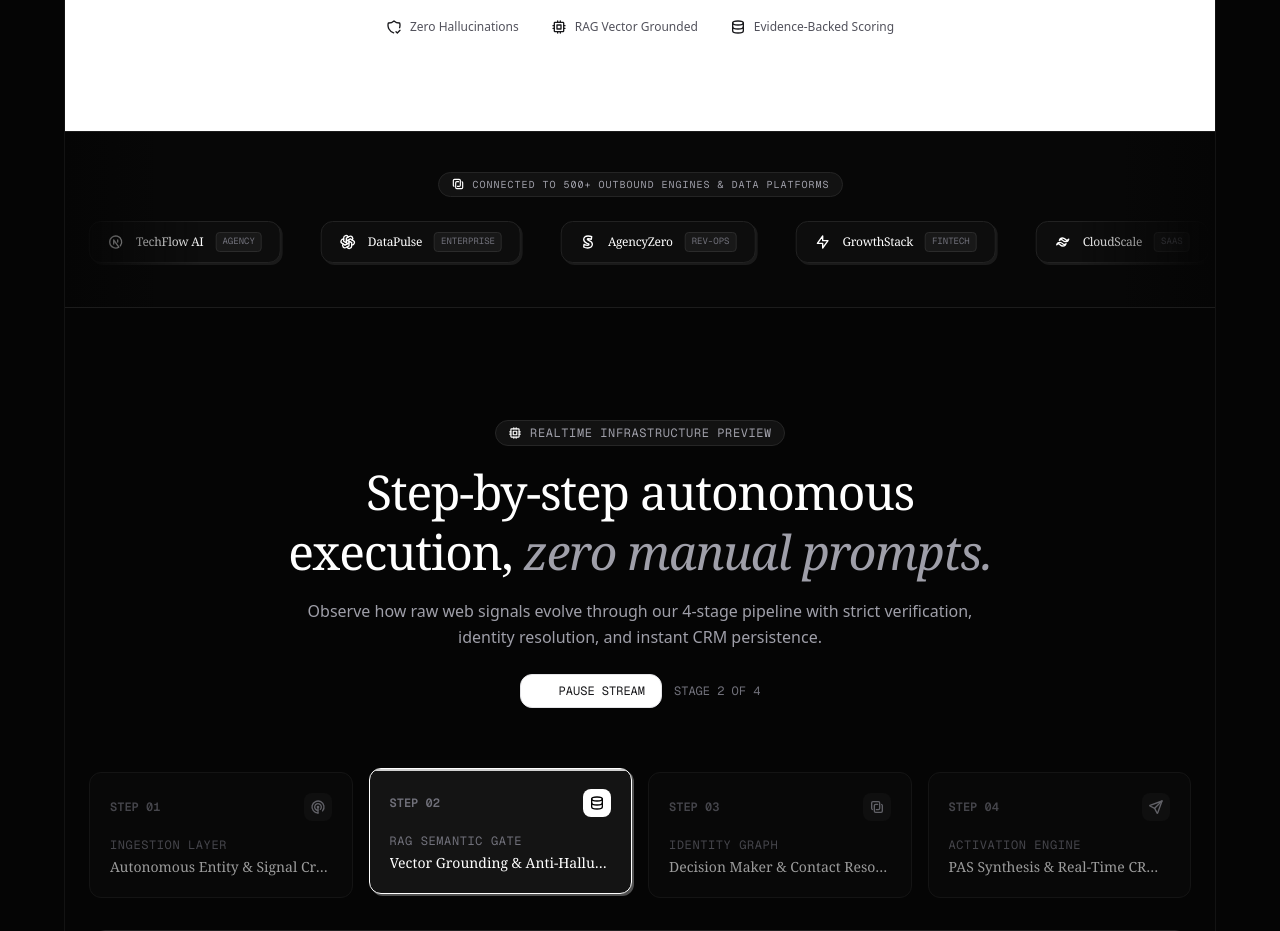
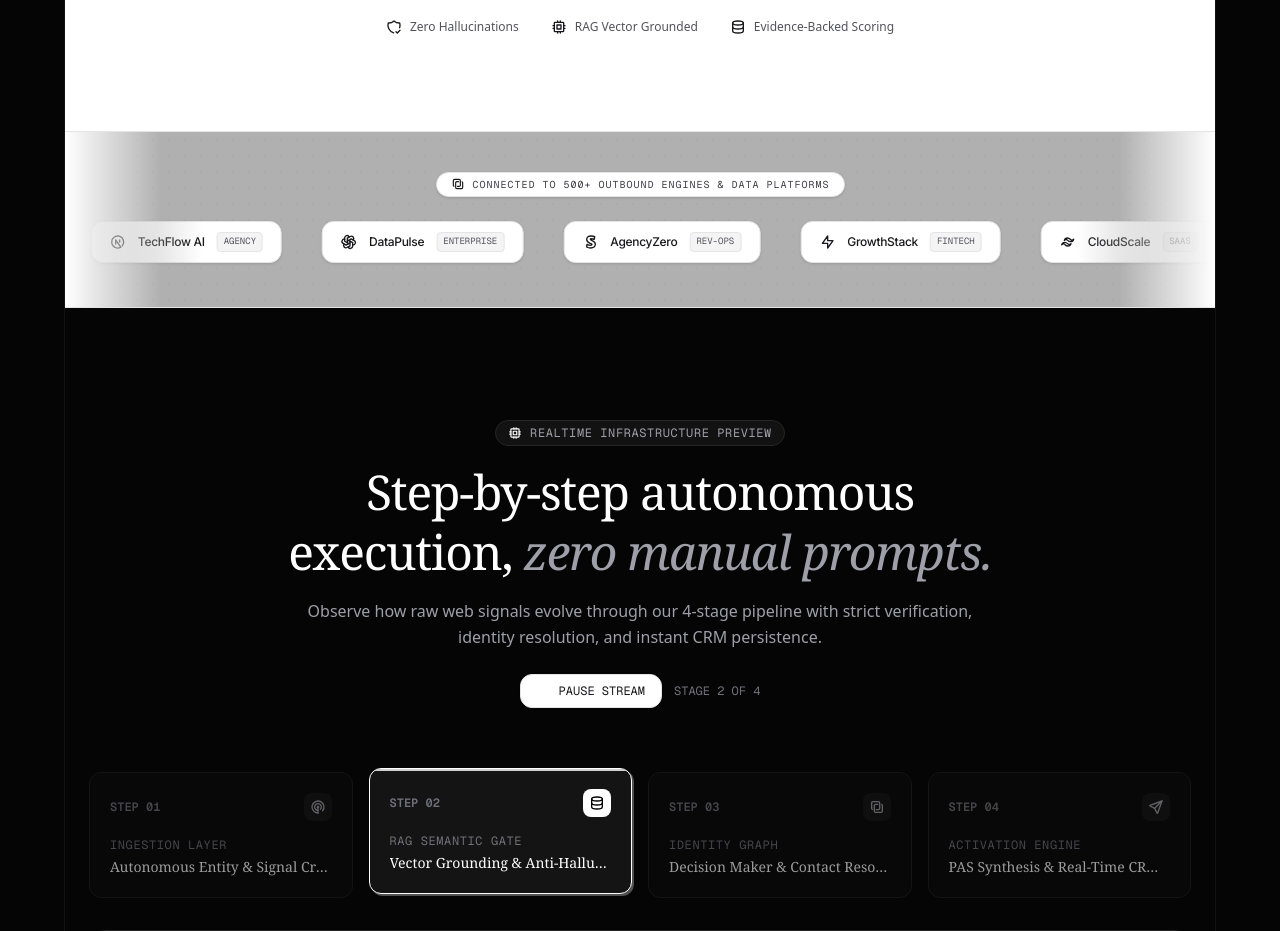
Before and after one commit to fit-edoc/prostichemet, a Next.js app in the folder frontend/: page / in a window 1280 px wide. Shown: the part 820-1751 px from the top of the page. Built offline with nearby package versions, Linux system fonts and the light colour scheme; no server answers; a web font is replaced by a local one.

Commit message:
feat(landing): style LogoMarquee track with zinc borders and company emblems

```diff
--- a/frontend/src/components/landing/LogoMarquee.tsx
+++ b/frontend/src/components/landing/LogoMarquee.tsx
@@ -26,18 +26,18 @@ export function LogoMarquee() {
   ];
 
   return (
-    <div className="w-full py-10 border-y border-[#1C1C1C] bg-[#070707] relative overflow-hidden">
+    <div className="w-full py-10 border-y border-zinc-200 bg-zinc-50/70 relative overflow-hidden">
       {/* Carbon pattern line subtle overlay */}
-      <div className="absolute inset-0 opacity-15 carbon-gutter pointer-events-none" />
+      <div className="absolute inset-0 opacity-40 carbon-gutter pointer-events-none" />
 
       {/* Edge gradient masks for seamless fade */}
-      <div className="absolute top-0 bottom-0 left-0 w-24 bg-gradient-to-r from-[#050505] to-transparent z-10 pointer-events-none" />
-      <div className="absolute top-0 bottom-0 right-0 w-24 bg-gradient-to-l from-[#050505] to-transparent z-10 pointer-events-none" />
+      <div className="absolute top-0 bottom-0 left-0 w-24 bg-gradient-to-r from-white to-transparent z-10 pointer-events-none" />
+      <div className="absolute top-0 bottom-0 right-0 w-24 bg-gradient-to-l from-white to-transparent z-10 pointer-events-none" />
 
       {/* Header telemetry text */}
       <div className="max-w-7xl mx-auto px-6 mb-5 text-center relative z-10">
-        <div className="inline-flex items-center gap-2 px-3 py-1 rounded-full bg-[#121212] border border-[#242424] text-[10px] font-mono tracking-widest uppercase text-zinc-400">
-          <IconLayersLinked className="w-3.5 h-3.5 text-white" />
+        <div className="inline-flex items-center gap-2 px-3.5 py-1 rounded-full bg-white border border-zinc-200 text-[10px] font-mono tracking-widest uppercase text-zinc-700 shadow-sm">
+          <IconLayersLinked className="w-3.5 h-3.5 text-zinc-900" />
           <span>CONNECTED TO 500+ OUTBOUND ENGINES & DATA PLATFORMS</span>
         </div>
       </div>
@@ -49,13 +49,13 @@ export function LogoMarquee() {
           {logos.map((item, idx) => (
             <div
               key={`logo-1-${idx}`}
-              className="flex items-center gap-3 px-4.5 py-2.5 rounded-xl bg-[#0D0D0D] border border-[#222222] text-zinc-300 hover:text-white hover:border-zinc-400 hover:bg-[#141414] transition-all cursor-default shadow-[2px_2px_0px_rgba(255,255,255,0.08)] group shrink-0"
+              className="flex items-center gap-3 px-4.5 py-2.5 rounded-xl bg-white border border-zinc-200 text-zinc-800 hover:text-black hover:border-zinc-400 hover:bg-zinc-50 transition-all cursor-default shadow-sm group shrink-0"
             >
-              <item.icon className="w-4 h-4 text-white group-hover:scale-110 transition-transform" />
-              <span className="text-xs font-serif tracking-tight text-white">
+              <item.icon className="w-4 h-4 text-zinc-900 group-hover:scale-110 transition-transform" />
+              <span className="text-xs font-inter font-medium tracking-tight text-zinc-900">
                 {item.name}
               </span>
-              <span className="text-[9px] font-mono px-1.5 py-0.5 rounded bg-[#181818] text-zinc-500 border border-[#2B2B2B]">
+              <span className="text-[9px] font-mono px-1.5 py-0.5 rounded bg-zinc-100 text-zinc-600 border border-zinc-200">
                 {item.tag}
               </span>
             </div>
@@ -67,13 +67,13 @@ export function LogoMarquee() {
           {logos.map((item, idx) => (
             <div
               key={`logo-2-${idx}`}
-              className="flex items-center gap-3 px-4.5 py-2.5 rounded-xl bg-[#0D0D0D] border border-[#222222] text-zinc-300 hover:text-white hover:border-zinc-400 hover:bg-[#141414] transition-all cursor-default shadow-[2px_2px_0px_rgba(255,255,255,0.08)] group shrink-0"
+              className="flex items-center gap-3 px-4.5 py-2.5 rounded-xl bg-white border border-zinc-200 text-zinc-800 hover:text-black hover:border-zinc-400 hover:bg-zinc-50 transition-all cursor-default shadow-sm group shrink-0"
             >
-              <item.icon className="w-4 h-4 text-white group-hover:scale-110 transition-transform" />
-              <span className="text-xs font-serif tracking-tight text-white">
+              <item.icon className="w-4 h-4 text-zinc-900 group-hover:scale-110 transition-transform" />
+              <span className="text-xs font-inter font-medium tracking-tight text-zinc-900">
                 {item.name}
               </span>
-              <span className="text-[9px] font-mono px-1.5 py-0.5 rounded bg-[#181818] text-zinc-500 border border-[#2B2B2B]">
+              <span className="text-[9px] font-mono px-1.5 py-0.5 rounded bg-zinc-100 text-zinc-600 border border-zinc-200">
                 {item.tag}
               </span>
             </div>
```
